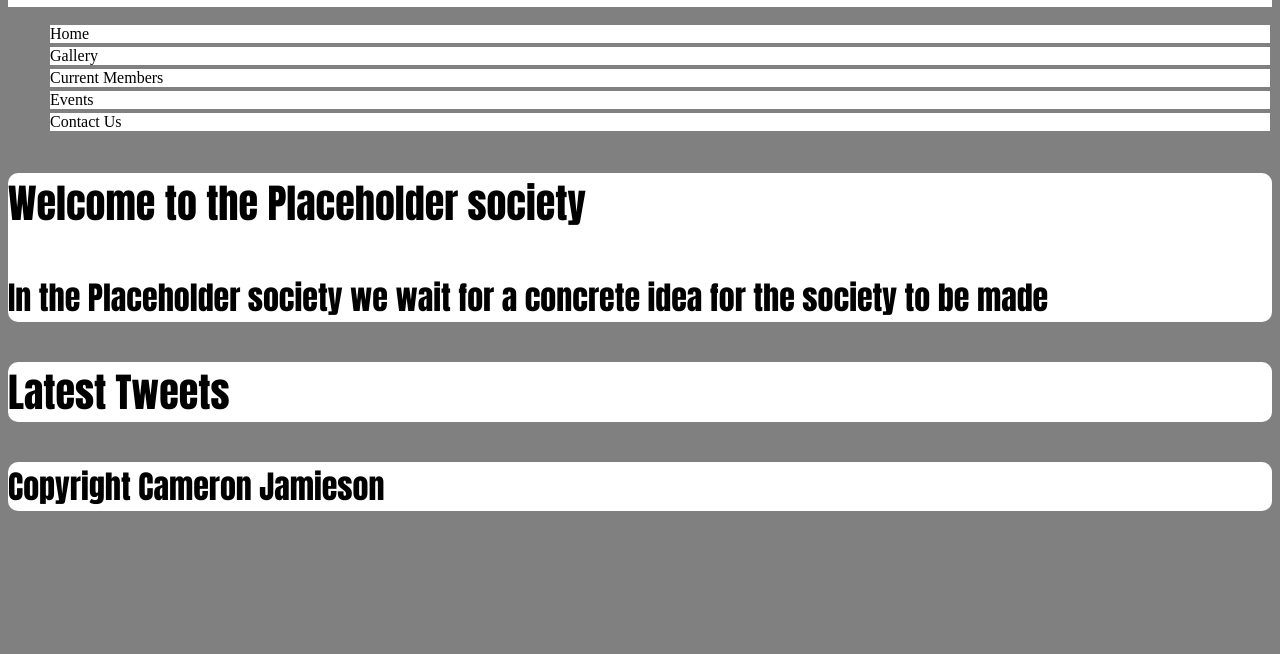
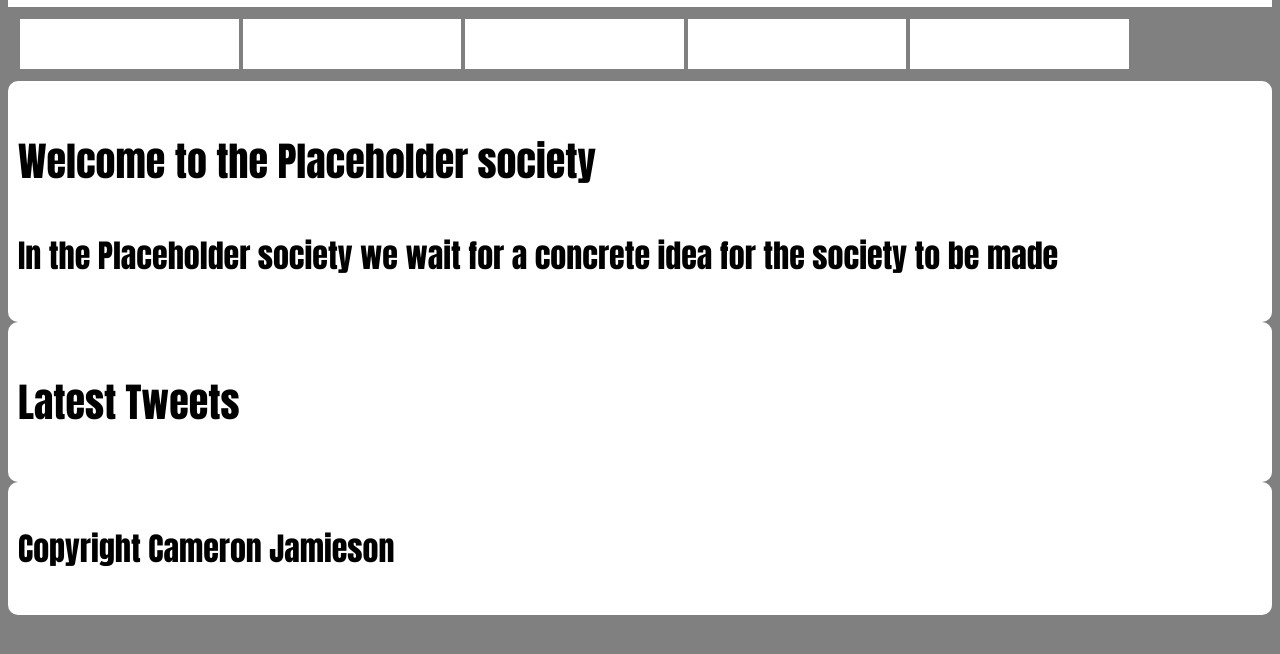
Before and after one commit to cameronjamieson04/Web-Coursework, a plain HTML site: page index.html in a window 1280 px wide. Shown: the part 102-756 px from the top of the page. Drawn offline with Linux system fonts and the light colour scheme.

Commit message:
Add files via upload

```diff
--- a/css/main.css
+++ b/css/main.css
@@ -31,33 +31,56 @@ main{
     border-radius: 10px;
 }
 
+div{
+    padding: 10px;
+}
+
 aside{
     background-color: white;
     border-radius: 10px;
+    padding: 10px;
 }
 
 footer{
     background-color: white;
     border-radius: 10px;
+    padding: 10px;
 }
+
+nav{
+    padding: 10px;
+}
+
+nav ul{
+    margin: 0px;
+    padding: 0px;
+    overflow: hidden;
+}
+
 nav li{
     border: 2px, solid, grey;
     background-color: white;
     list-style-type: none;
+    float: left;
+    width: 15%;
+    padding: 16px;
 }
 
 nav li a{
-    color: black;
-    text-align: center;
+    color: white;
     text-decoration: none;
 }
 
 nav li:hover{
-    background-color:rgb(0, 140, 255);
+    background-color:black;
 }
 
 .active{
     background-color: blueviolet;
+}
+
+table{
+    padding: 10px;
 }
 
 #logo{
```
